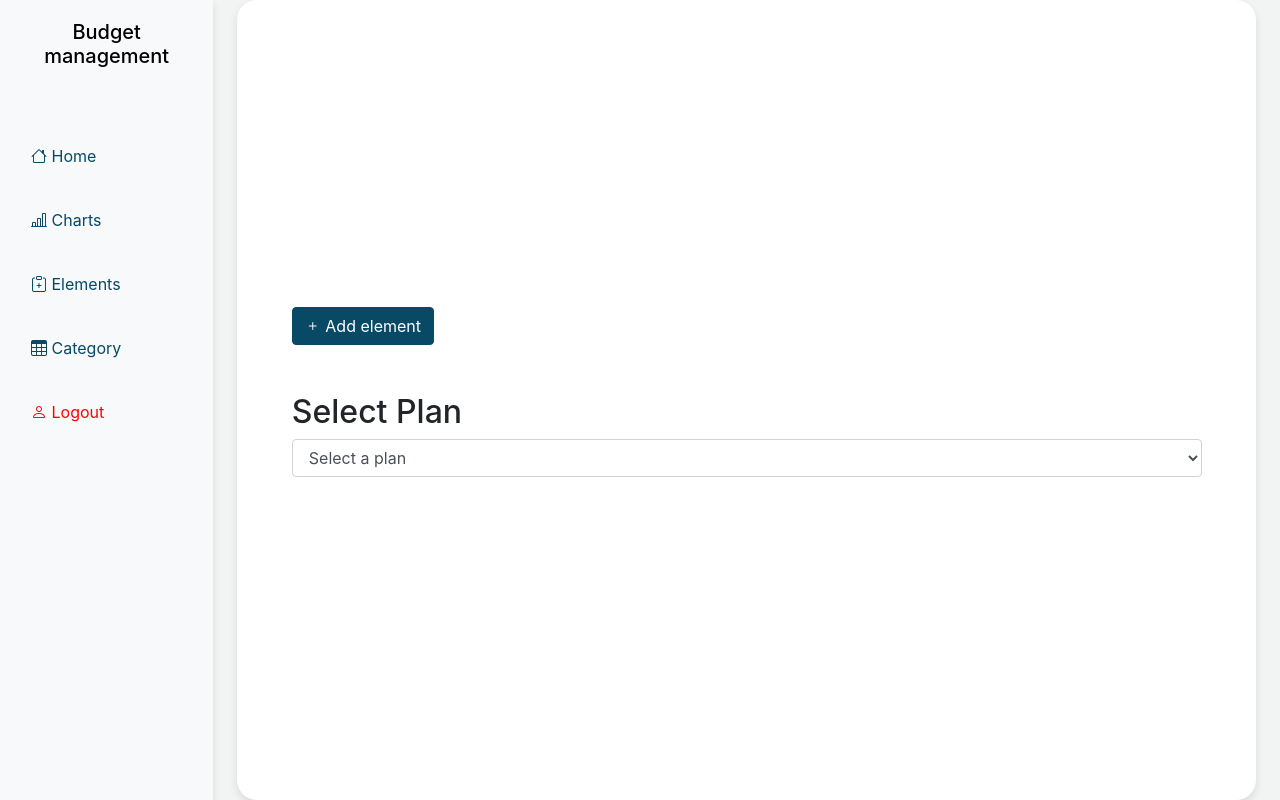
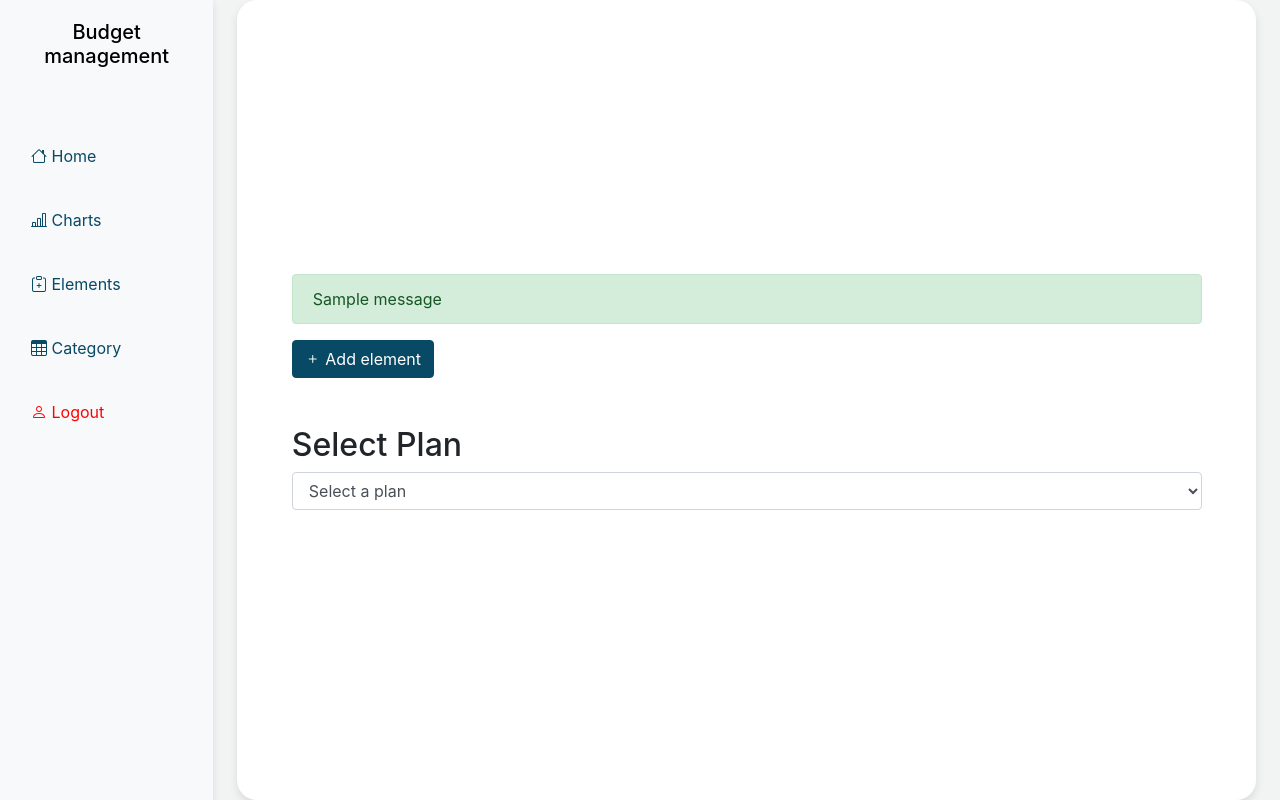
Before and after one commit to Kornel552/Budget_Management, a Django app: page /elements/ in a window 1280 px wide. Run offline with Django 5.2, Linux system fonts and the light colour scheme; a user stored in the database is signed in; tables that the repository leaves empty hold one stand-in row (values such as "Sample post"); one stand-in notice (Sample message) is shown; some libraries are stand-ins or nearby versions.

Commit message:
Update elements.html

```diff
--- a/managment/templates/elements.html
+++ b/managment/templates/elements.html
@@ -110,6 +110,21 @@
         </div>
     </div>
 </div>
+
+{% if messages %}
+<div class="messages">
+    {% for message in messages %}
+    <div class="alert
+        {% if message.tags == 'error' %}
+            alert-danger
+        {% elif message.tags == 'success' %}
+            alert-success
+        {% endif %}" role="alert">
+        {{ message }}
+    </div>
+    {% endfor %}
+</div>
+{% endif %}
 
 <form method="post">
     {% csrf_token %}
```
